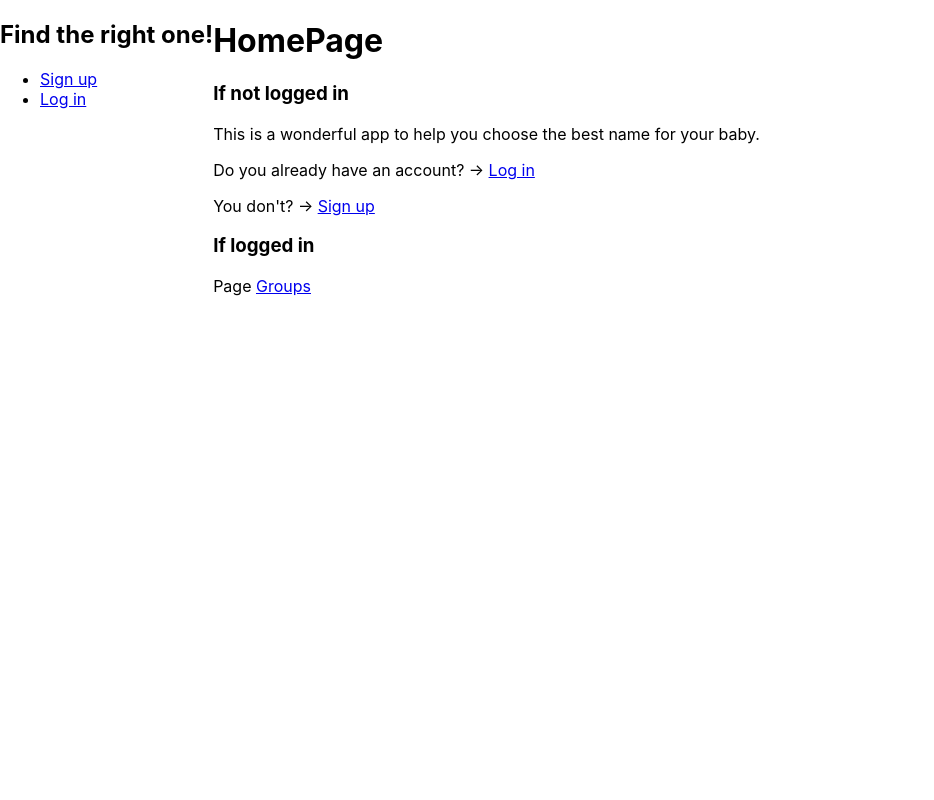
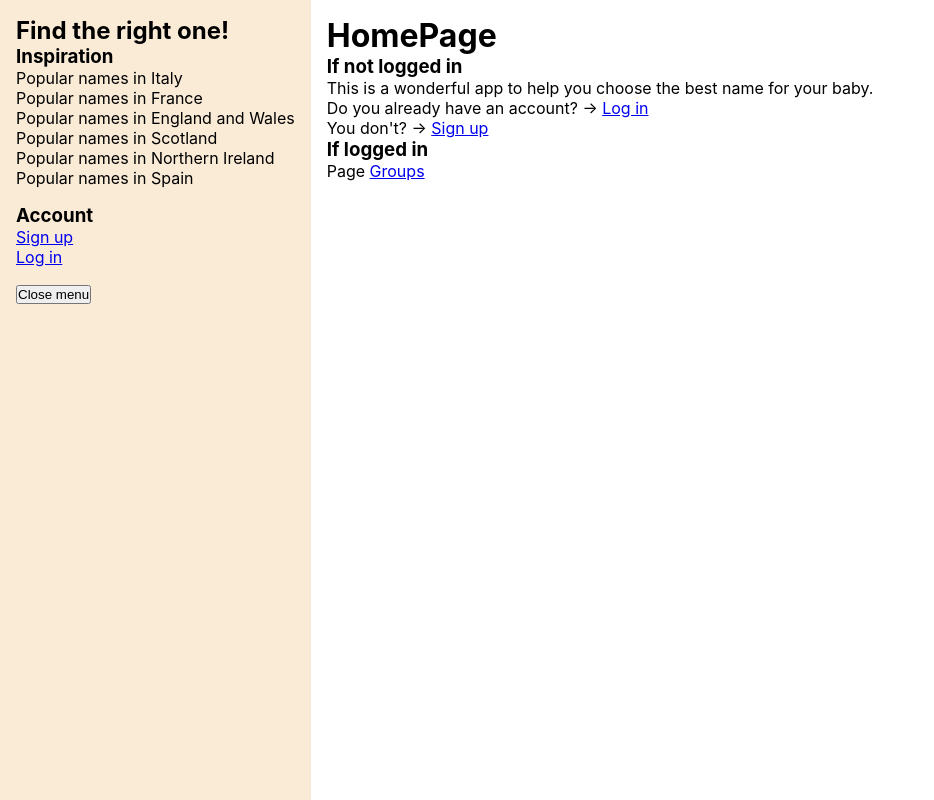
Before and after one commit to marcozampini/ironhack-final-project-front, a React (Create React App) app: page / in a window 1280 px wide. Shown: the whole page, without its empty margins (0-934 px from the left). Built offline with nearby package versions, Linux system fonts and the light colour scheme.

Commit message:
sidebar/style - Add placeholders and basic style for sidebar

```diff
--- a/src/App.css
+++ b/src/App.css
@@ -1,3 +1,11 @@
+* {
+  margin: 0;
+  padding: 0;
+  box-sizing: border-box;
+}
 .App {
   display: flex;
 }
+.main {
+  padding: 1rem;
+}
--- a/src/App.js
+++ b/src/App.js
@@ -11,7 +11,7 @@ function App() {
   return (
     <div className="App">
       <Sidebar />
-      <div>
+      <main className="main">
         <Routes>
           <Route path="/" element={<HomePage />} />
           <Route
@@ -31,7 +31,7 @@ function App() {
             }
           />
         </Routes>
-      </div>
+      </main>
     </div>
   )
 }
--- a/src/components/layout/Sidebar.css
+++ b/src/components/layout/Sidebar.css
@@ -0,0 +1,15 @@
+.sidebar {
+  background-color: antiquewhite;
+  padding: 1rem;
+  height: 100vh;
+}
+.sidebar ul {
+  list-style: none;
+  margin-bottom: 1rem;
+}
+.sidebar.close {
+  width: 5rem;
+}
+.sidebar.close li {
+  display: none;
+}
--- a/src/components/layout/Sidebar.js
+++ b/src/components/layout/Sidebar.js
@@ -1,30 +1,71 @@
-import React, { useContext } from 'react'
+import React, { useContext, useState } from 'react'
 import { Link } from 'react-router-dom'
 import { AuthContext } from '../../context/auth.context'
+import './Sidebar.css'
 const APP_NAME = window.env.REACT_APP_NAME
 
 const Sidebar = () => {
-  const { isLoggedIn, logOutUser } = useContext(AuthContext)
+  const { isLoggedIn, user, logOutUser } = useContext(AuthContext)
+  const [sidebarClass, setSidebarClass] = useState('sidebar open')
+  const [toggleMenuText, setToggleMenuText] = useState('Close menu')
 
+  const handleMenu = () => {
+    if (sidebarClass === 'sidebar open') {
+      setSidebarClass('sidebar close')
+      setToggleMenuText('Open menu')
+    } else {
+      setSidebarClass('sidebar open')
+      setToggleMenuText('Close menu')
+    }
+  }
   return (
-    <aside className="Sidebar">
+    <aside className={sidebarClass}>
       <h2>{APP_NAME}</h2>
+      {isLoggedIn && (
+        <>
+          <h3>Boards</h3>
           <ul>
+            <li>First board</li>
+            <li>Second board</li>
+          </ul>
+          <ul>
+            <li>Create a new board</li>
+            <li>Pending invitations (1)</li>
+          </ul>
+        </>
+      )}
+      <h3>Inspiration</h3>
+      <ul>
+        <li>Popular names in Italy</li>
+        <li>Popular names in France</li>
+        <li>Popular names in England and Wales</li>
+        <li>Popular names in Scotland</li>
+        <li>Popular names in Northern Ireland</li>
+        <li>Popular names in Spain</li>
+      </ul>
       {isLoggedIn ? (
+        <>
+          <h3>{user.username}</h3>
+          <ul>
             <li>
               <button onClick={logOutUser}>Log out</button>
             </li>
+          </ul>
+        </>
       ) : (
         <>
+          <h3>Account</h3>
+          <ul>
             <li>
               <Link to="./signup">Sign up</Link>
             </li>
             <li>
               <Link to="./login">Log in</Link>
             </li>
+          </ul>
         </>
       )}
-      </ul>
+      <button onClick={handleMenu}>{toggleMenuText}</button>
     </aside>
   )
 }
```
Lines whose indentation alone changed are shown as unchanged.
